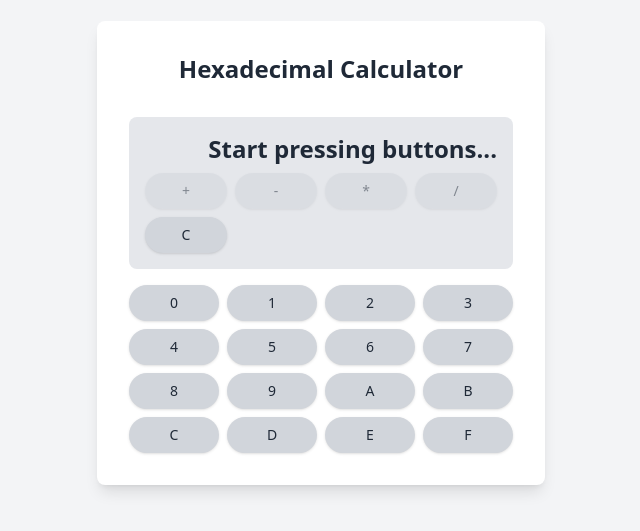
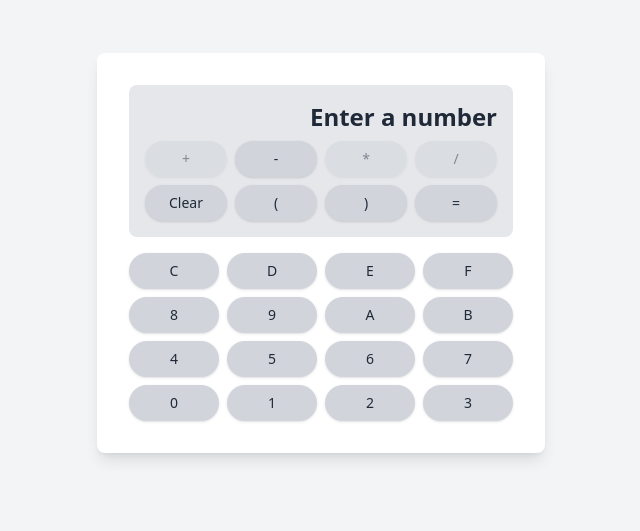
Before and after one commit to michaelrosstarr/calculator-workshop, a Next.js app: page / in a window 1280 px wide. Shown: the part 147-678 px from the top of the page, without its empty margins (319-959 px from the left). Built offline with nearby package versions, Linux system fonts and the light colour scheme.

Commit message:
more calculations

```diff
--- a/app/components/calculator.tsx
+++ b/app/components/calculator.tsx
@@ -1,7 +1,5 @@
 'use client'
 
-import { Label } from './ui/label'
-import { SelectValue, SelectTrigger, SelectItem, SelectContent, Select } from './ui/select'
 import { Button } from './ui/button'
 import { useState } from 'react'
 import { useToast } from './ui/use-toast'
@@ -19,7 +17,7 @@ export default function Calculator() {
 
     const [errors, setErrors] = useState<string[]>([]);
 
-    const calculate = (type: string) => {
+    const calculate = () => {
         if (!first) {
             return toast({
                 variant: 'destructive',
@@ -44,107 +42,204 @@ export default function Calculator() {
             })
         }
 
-        setResult(hexCalculate(first, second, type) as string);
+        try {
+
+            let newSecond = second;
+            if (newSecond.startsWith('(') && newSecond.endsWith(')')) {
+                newSecond = newSecond.slice(1, -1);
+            }
+
+            console.log(newSecond);
+
+            const answer = hexCalculate(first, newSecond, type) as string;
+            setResult(answer);
+        } catch (e) {
+            toast({
+                variant: 'destructive',
+                title: 'Calculation Error',
+                description: `${(e as Error).message}`,
+            })
+        }
 
     }
 
     const handleTyping = (value: string) => {
+
+        if (result) {
+            return toast({
+                variant: 'destructive',
+                title: 'CLEARRRRRRRRRRRRR',
+                description: 'You first need to clear.',
+            })
+        }
+
         if (!type) {
-            // add logic here
-            // add to first
+            if ((first.startsWith('-') && first.length === 4) || first.length === 3) return toast({
+                variant: 'destructive',
+                title: 'Input Error',
+                description: 'You cannot have more than 3 digits.',
+            })
+            setFirst(first + value);
+            return;
+        }
+
+        if (type && first) {
+
+            if (value === '(') {
+                setSecond('(');
+                return;
+            }
+
+            if (second.startsWith('(')) {
+                if (second.startsWith('(-')) {
+                    // negative shit
+                    if (second.endsWith(')') && second.length === 6) {
+                        return toast({
+                            variant: 'destructive',
+                            title: 'Input Error',
+                            description: 'You cannot have more than 3 digits.',
+                        })
+                    }
+                    setSecond(second + value);
+                    return;
+                } else {
+                    if (second.length === 5) {
+                        return toast({
+                            variant: 'destructive',
+                            title: 'Input Error',
+                            description: 'You cannot have more than 3 digits.',
+                        })
+                    }
+                }
+            }
+
+            if (second.length === 3) return toast({
+                variant: 'destructive',
+                title: 'Input Error',
+                description: 'You cannot have more than 3 digits.',
+            })
+            setSecond(second + value);
             return;
         }
     }
 
     const clear = () => {
+
+        if (!first && !type && !second) {
+            return toast({
+                variant: 'destructive',
+                title: 'Nothing to clear',
+                description: 'You need to enter something to clear.',
+            })
+        }
+
         setFirst('');
         setSecond('');
         setType('');
+        setResult('');
     }
 
     return (
         <div className="flex flex-col items-center justify-center h-screen bg-gray-100 dark:bg-gray-900">
             <div className="bg-white dark:bg-gray-800 shadow-lg rounded-lg p-8 w-full max-w-md">
                 <div className="grid grid-cols-1 gap-4">
-                    <div className="text-2xl font-bold mb-4 text-center text-gray-800 dark:text-gray-200">
-                        Hexadecimal Calculator
-                    </div>
                     <div className="grid grid-cols-4 gap-2 bg-gray-200 dark:bg-gray-700 rounded-lg p-4">
+                        {result && <div className="col-span-4 text-right text-md font-bold text-gray-600 dark:text-gray-200" id="result">
+                            {first.toUpperCase()} {type} {second.toUpperCase()}
+                        </div>}
+                        {!result && first && type && <div className="col-span-4 text-right text-md font-bold text-gray-600 dark:text-gray-200" id="result">
+                            {first.toUpperCase()} {type}
+                        </div>}
                         <div className="col-span-4 text-right text-2xl font-bold text-gray-800 dark:text-gray-200" id="result">
                             {
-                                !first && !second && <>Start pressing buttons...</>
+                                !result && !first && !second && <>Enter a number</>
+                            }
+                            {
+                                !result && first && !type && <>{first.toUpperCase()}</>
+                            }
+                            {
+                                !result && first && type && !second && <>Enter another number</>
+                            }
+                            {
+                                !result && first && type && second && <>{second.toUpperCase()}</>
+                            }
+                            {
+                                result && <>Answer: {result.toUpperCase()}</>
                             }
                         </div>
-                        <Button disabled={!first && true} className="rounded-full bg-gray-300 dark:bg-gray-600 text-gray-800 dark:text-gray-200 hover:bg-gray-400 dark:hover:bg-gray-500">
+                        <Button onClick={() => {
+                            if (result) {
+                                setFirst(result);
+                                setResult('');
+                                setSecond('');
+                            }
+                            setType('+');
+                        }} disabled={!first && true} className="rounded-full bg-gray-300 dark:bg-gray-600 text-gray-800 dark:text-gray-200 hover:bg-gray-400 dark:hover:bg-gray-500">
                             +
                         </Button>
-                        <Button disabled={!first && true} className="rounded-full bg-gray-300 dark:bg-gray-600 text-gray-800 dark:text-gray-200 hover:bg-gray-400 dark:hover:bg-gray-500">
+                        <Button onClick={() => {
+                            if (!first) {
+                                setFirst('-');
+                            } else {
+                                if (second.startsWith('(')) {
+                                    setSecond(second + '-');
+                                } else {
+                                    if (result) {
+                                        setFirst(result);
+                                        setResult('');
+                                        setSecond('');
+                                    }
+                                    setType('-');
+                                };
+                            }
+                        }} className="rounded-full bg-gray-300 dark:bg-gray-600 text-gray-800 dark:text-gray-200 hover:bg-gray-400 dark:hover:bg-gray-500">
                             -
                         </Button>
-                        <Button disabled={!first && true} className="rounded-full bg-gray-300 dark:bg-gray-600 text-gray-800 dark:text-gray-200 hover:bg-gray-400 dark:hover:bg-gray-500">
+                        <Button onClick={() => {
+                            if (result) {
+                                setFirst(result);
+                                setResult('');
+                                setSecond('');
+                            }
+                            setType('*')
+                        }} disabled={!first && true} className="rounded-full bg-gray-300 dark:bg-gray-600 text-gray-800 dark:text-gray-200 hover:bg-gray-400 dark:hover:bg-gray-500">
                             *
                         </Button>
-                        <Button disabled={!first && true} className="rounded-full bg-gray-300 dark:bg-gray-600 text-gray-800 dark:text-gray-200 hover:bg-gray-400 dark:hover:bg-gray-500">
+                        <Button onClick={() => {
+                            if (result) {
+                                setFirst(result);
+                                setResult('');
+                                setSecond('');
+                            }
+                            setType('/');
+                        }} disabled={!first && true} className="rounded-full bg-gray-300 dark:bg-gray-600 text-gray-800 dark:text-gray-200 hover:bg-gray-400 dark:hover:bg-gray-500">
                             /
                         </Button>
-                        <Button className="rounded-full bg-gray-300 dark:bg-gray-600 text-gray-800 dark:text-gray-200 hover:bg-gray-400 dark:hover:bg-gray-500">
-                            C
+                        <Button onClick={() => clear()} className="rounded-full bg-gray-300 dark:bg-gray-600 text-gray-800 dark:text-gray-200 hover:bg-gray-400 dark:hover:bg-gray-500">
+                            Clear
+                        </Button>
+                        <Button onClick={() => handleTyping('(')} className="rounded-full bg-gray-300 dark:bg-gray-600 text-gray-800 dark:text-gray-200 hover:bg-gray-400 dark:hover:bg-gray-500">
+                            {'('}
+                        </Button>
+                        <Button onClick={() => handleTyping(')')} className="rounded-full bg-gray-300 dark:bg-gray-600 text-gray-800 dark:text-gray-200 hover:bg-gray-400 dark:hover:bg-gray-500">
+                            {')'}
+                        </Button>
+                        <Button onClick={() => calculate()} className="rounded-full bg-gray-300 dark:bg-gray-600 text-gray-800 dark:text-gray-200 hover:bg-gray-400 dark:hover:bg-gray-500">
+                            =
                         </Button>
                     </div>
                     <div className="space-y-2">
                         <div className="grid grid-cols-4 gap-2">
-                            <Button className="rounded-full bg-gray-300 dark:bg-gray-600 text-gray-800 dark:text-gray-200 hover:bg-gray-400 dark:hover:bg-gray-500">
-                                0
-                            </Button>
-                            <Button className="rounded-full bg-gray-300 dark:bg-gray-600 text-gray-800 dark:text-gray-200 hover:bg-gray-400 dark:hover:bg-gray-500">
-                                1
-                            </Button>
-                            <Button className="rounded-full bg-gray-300 dark:bg-gray-600 text-gray-800 dark:text-gray-200 hover:bg-gray-400 dark:hover:bg-gray-500">
-                                2
-                            </Button>
-                            <Button className="rounded-full bg-gray-300 dark:bg-gray-600 text-gray-800 dark:text-gray-200 hover:bg-gray-400 dark:hover:bg-gray-500">
-                                3
-                            </Button>
-                            <Button className="rounded-full bg-gray-300 dark:bg-gray-600 text-gray-800 dark:text-gray-200 hover:bg-gray-400 dark:hover:bg-gray-500">
-                                4
-                            </Button>
-                            <Button className="rounded-full bg-gray-300 dark:bg-gray-600 text-gray-800 dark:text-gray-200 hover:bg-gray-400 dark:hover:bg-gray-500">
-                                5
-                            </Button>
-                            <Button className="rounded-full bg-gray-300 dark:bg-gray-600 text-gray-800 dark:text-gray-200 hover:bg-gray-400 dark:hover:bg-gray-500">
-                                6
-                            </Button>
-                            <Button className="rounded-full bg-gray-300 dark:bg-gray-600 text-gray-800 dark:text-gray-200 hover:bg-gray-400 dark:hover:bg-gray-500">
-                                7
-                            </Button>
-                            <Button className="rounded-full bg-gray-300 dark:bg-gray-600 text-gray-800 dark:text-gray-200 hover:bg-gray-400 dark:hover:bg-gray-500">
-                                8
-                            </Button>
-                            <Button className="rounded-full bg-gray-300 dark:bg-gray-600 text-gray-800 dark:text-gray-200 hover:bg-gray-400 dark:hover:bg-gray-500">
-                                9
-                            </Button>
-                            <Button className="rounded-full bg-gray-300 dark:bg-gray-600 text-gray-800 dark:text-gray-200 hover:bg-gray-400 dark:hover:bg-gray-500">
-                                A
-                            </Button>
-                            <Button className="rounded-full bg-gray-300 dark:bg-gray-600 text-gray-800 dark:text-gray-200 hover:bg-gray-400 dark:hover:bg-gray-500">
-                                B
-                            </Button>
-                            <Button className="rounded-full bg-gray-300 dark:bg-gray-600 text-gray-800 dark:text-gray-200 hover:bg-gray-400 dark:hover:bg-gray-500">
-                                C
-                            </Button>
-                            <Button className="rounded-full bg-gray-300 dark:bg-gray-600 text-gray-800 dark:text-gray-200 hover:bg-gray-400 dark:hover:bg-gray-500">
-                                D
-                            </Button>
-                            <Button className="rounded-full bg-gray-300 dark:bg-gray-600 text-gray-800 dark:text-gray-200 hover:bg-gray-400 dark:hover:bg-gray-500">
-                                E
-                            </Button>
-                            <Button className="rounded-full bg-gray-300 dark:bg-gray-600 text-gray-800 dark:text-gray-200 hover:bg-gray-400 dark:hover:bg-gray-500">
-                                F
-                            </Button>
+                            {['C', 'D', 'E', 'F', '8', '9', 'A', 'B', '4', '5', '6', '7', '0', '1', '2', '3'].map((item: string, key: number) => {
+                                return <Button onClick={() => handleTyping(item)} className="rounded-full bg-gray-300 dark:bg-gray-600 text-gray-800 dark:text-gray-200 hover:bg-gray-400 dark:hover:bg-gray-500">
+                                    {item}
+                                </Button>
+                            })}
                         </div>
                     </div>
                 </div>
             </div>
-        </div>
+            <Toaster />
+        </div >
     )
 }
--- a/app/utils/calculations.ts
+++ b/app/utils/calculations.ts
@@ -10,7 +10,7 @@ import { convertToDecimal, convertToHexadecimal } from "./utils";
 const hexCalculate = (first: string | number, second: string | number, type: string): string | number => {
 
     if (first.toString().length > 3) throw new Error("First greater than 3 digits.");
-    if (second.toString().length > 3) throw new Error("Second greater than 3 digits.");
+    if ((!(second as string).startsWith('-') && second.toString().length > 4) || second.toString().length > 3) throw new Error("Second greater than 3 digits.");
 
     first = convertToDecimal(first.toString());
     second = convertToDecimal(second.toString());
```
